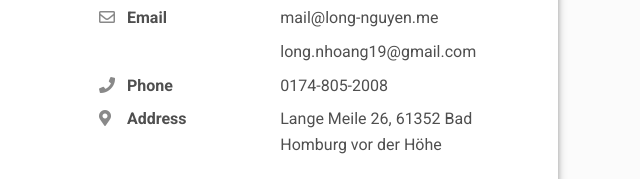
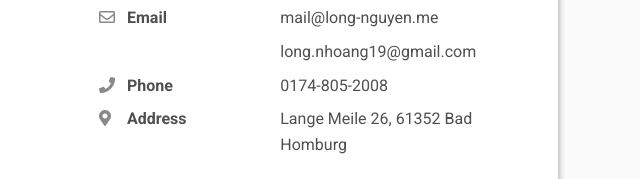
Before and after one commit to superlongcode/superlongcode.github.io, a plain HTML site: page index.html in a window 1280 px wide. Shown: the part 773-952 px from the top of the page, 640-1280 px from the left. Drawn offline with Linux system fonts and the light colour scheme.

Commit message:
update cv

```diff
--- a/index.html
+++ b/index.html
@@ -118,7 +118,7 @@
               <div class="pb-2 fw-bolder"><i class="fas fa-map-marker-alt pe-2 text-muted" style="width:24px;opacity:0.85;"></i> Address</div>
             </div>
             <div class="col-sm-7">
-              <div class="pb-2">Lange Meile 26, 61352 Bad Homburg vor der Höhe</div>
+              <div class="pb-2">Lange Meile 26, 61352 Bad Homburg</div>
             </div>
           </div>
         </div>
```
Also changed, not shown: 1 other file.
